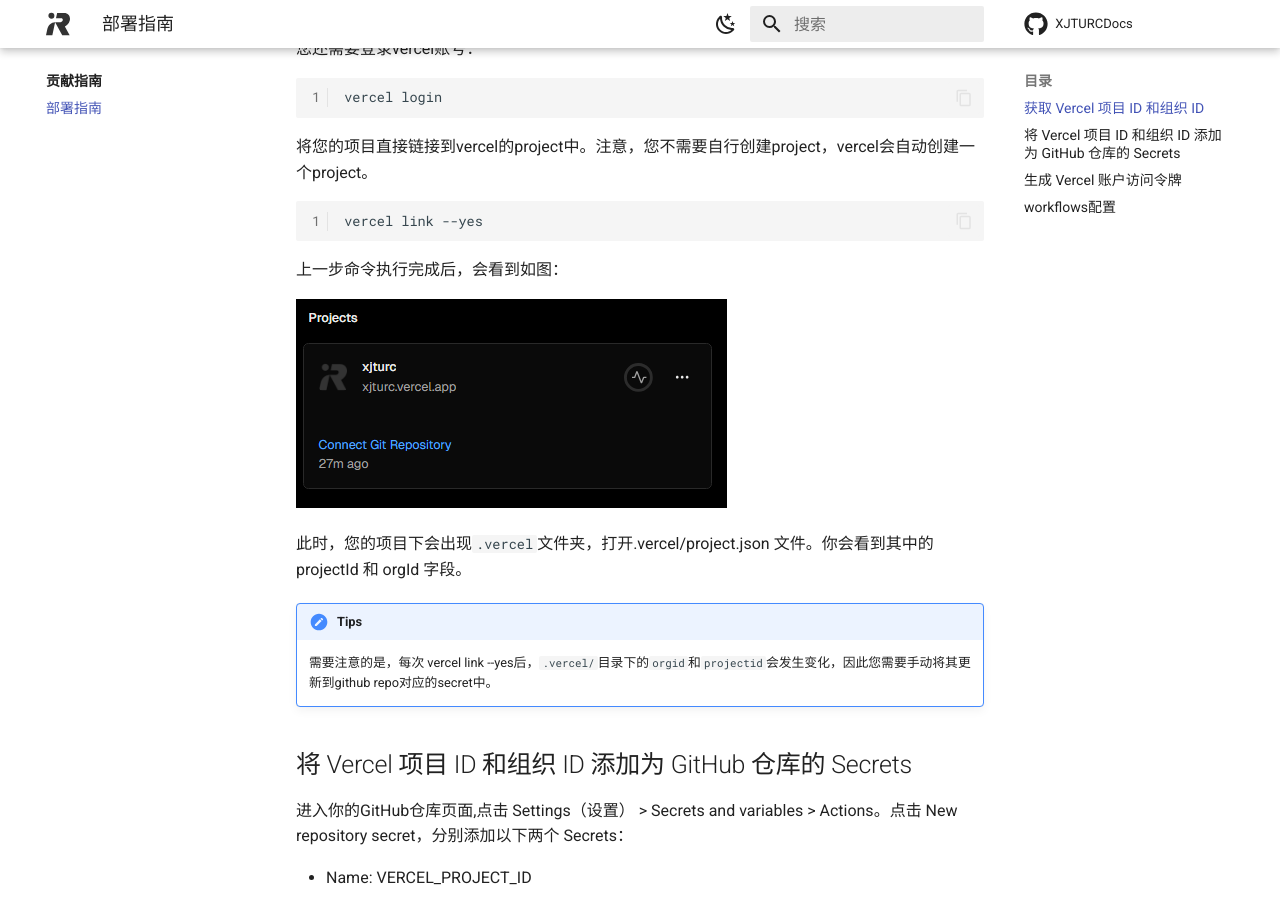
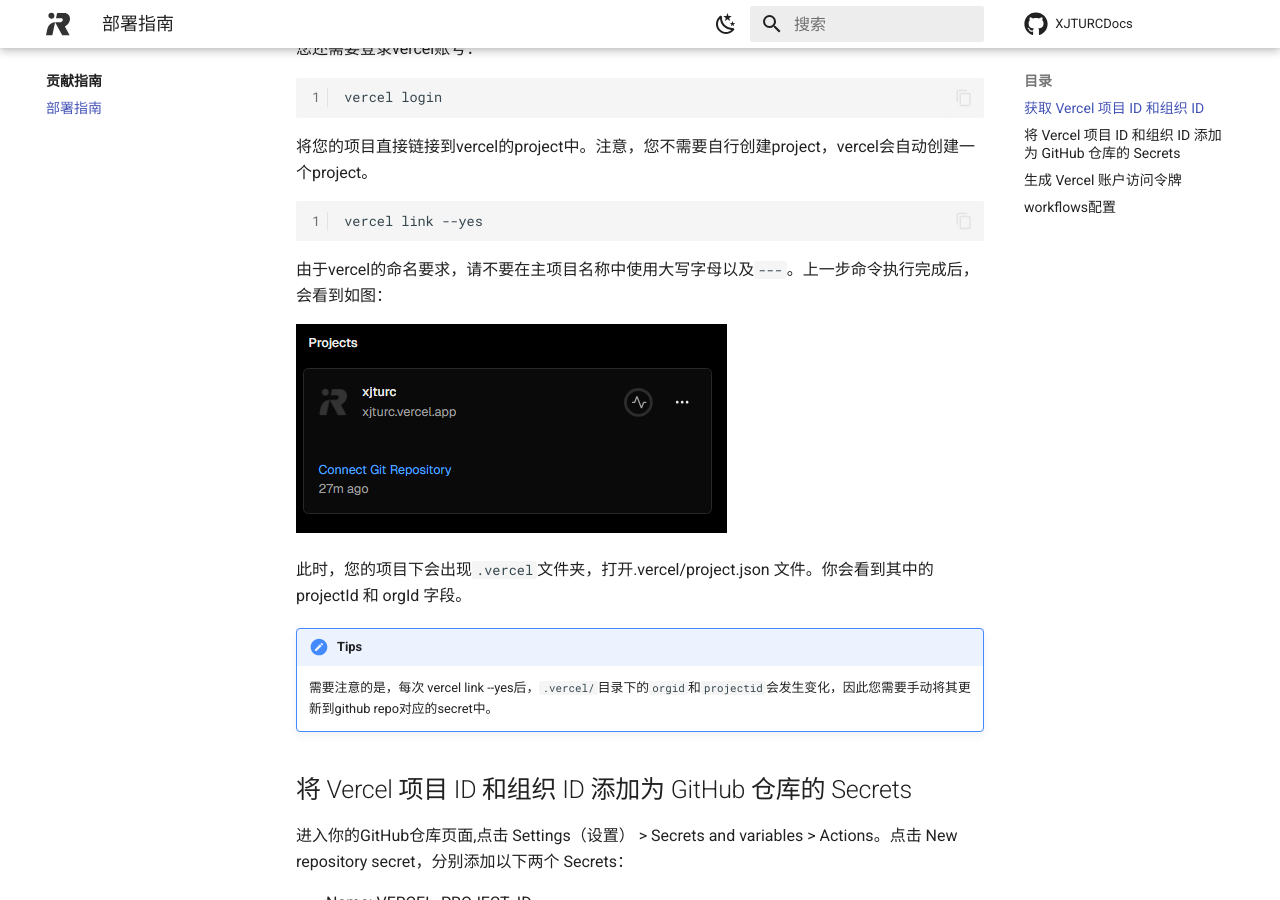
Before and after one commit to XJRCAdmin/XJTURCDocs, an MkDocs documentation site: the page built from docs/blog/contribution/index2.md, in a window 1280 px wide and 900 px high, scrolled down 614 px. Built offline with MkDocs 1.6.1 and Material for MkDocs 9.7.7, drawn with Linux system fonts in a browser that asks for light colours; comment, search, counter and statistics services are not loaded.

Commit message:
modify:contribution

````diff
--- a/docs/blog/contribution/index2.md
+++ b/docs/blog/contribution/index2.md
@@ -21,7 +21,7 @@ vercel login
 ```bash
 vercel link --yes
 ```
-上一步命令执行完成后，会看到如图：
+由于vercel的命名要求，请不要在主项目名称中使用大写字母以及`---`。上一步命令执行完成后，会看到如图：
 
 ![](images/image0.png)
 
````
Also changed, not shown: docs/blog/vision/VPN教程/index.md (+2 -0 lines).
